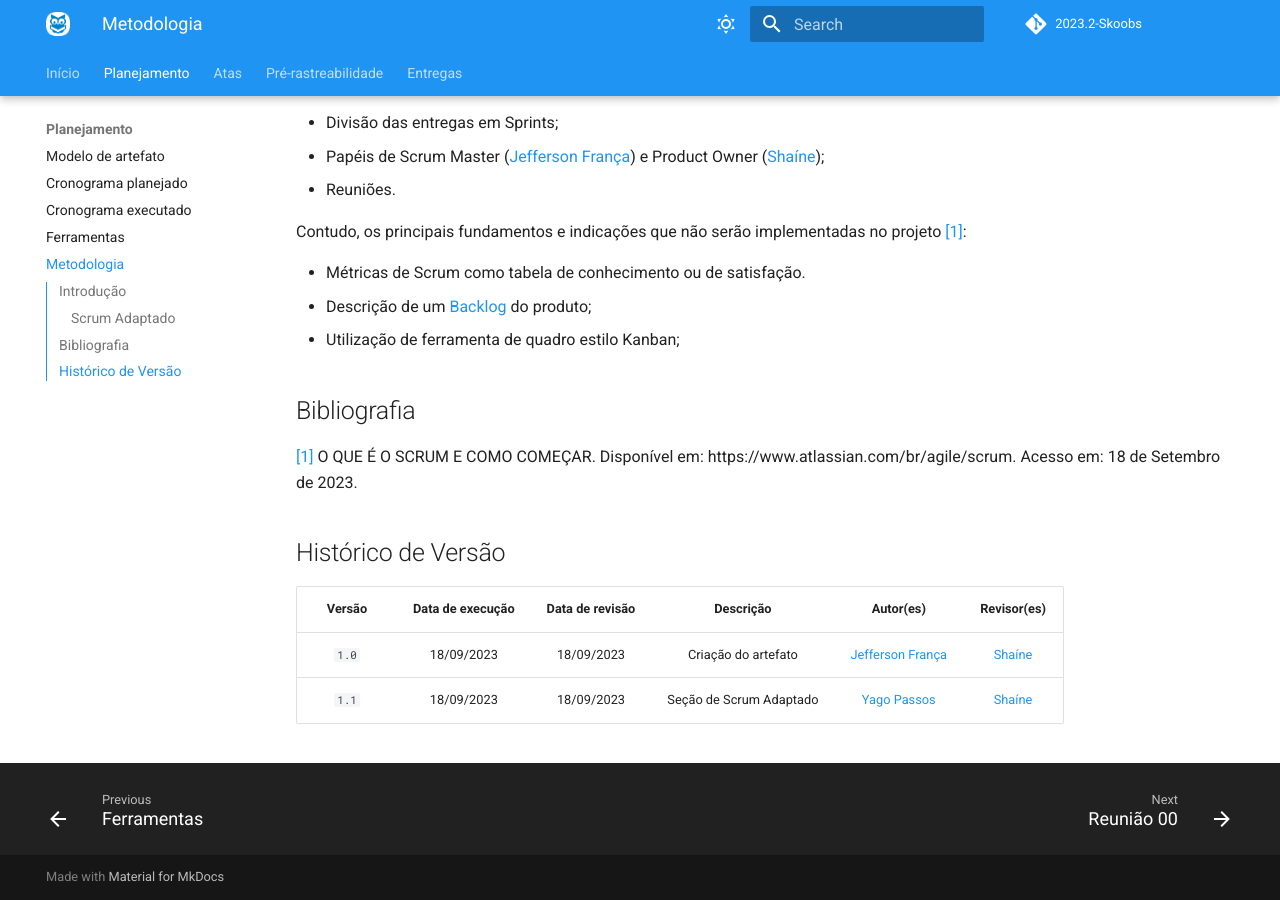
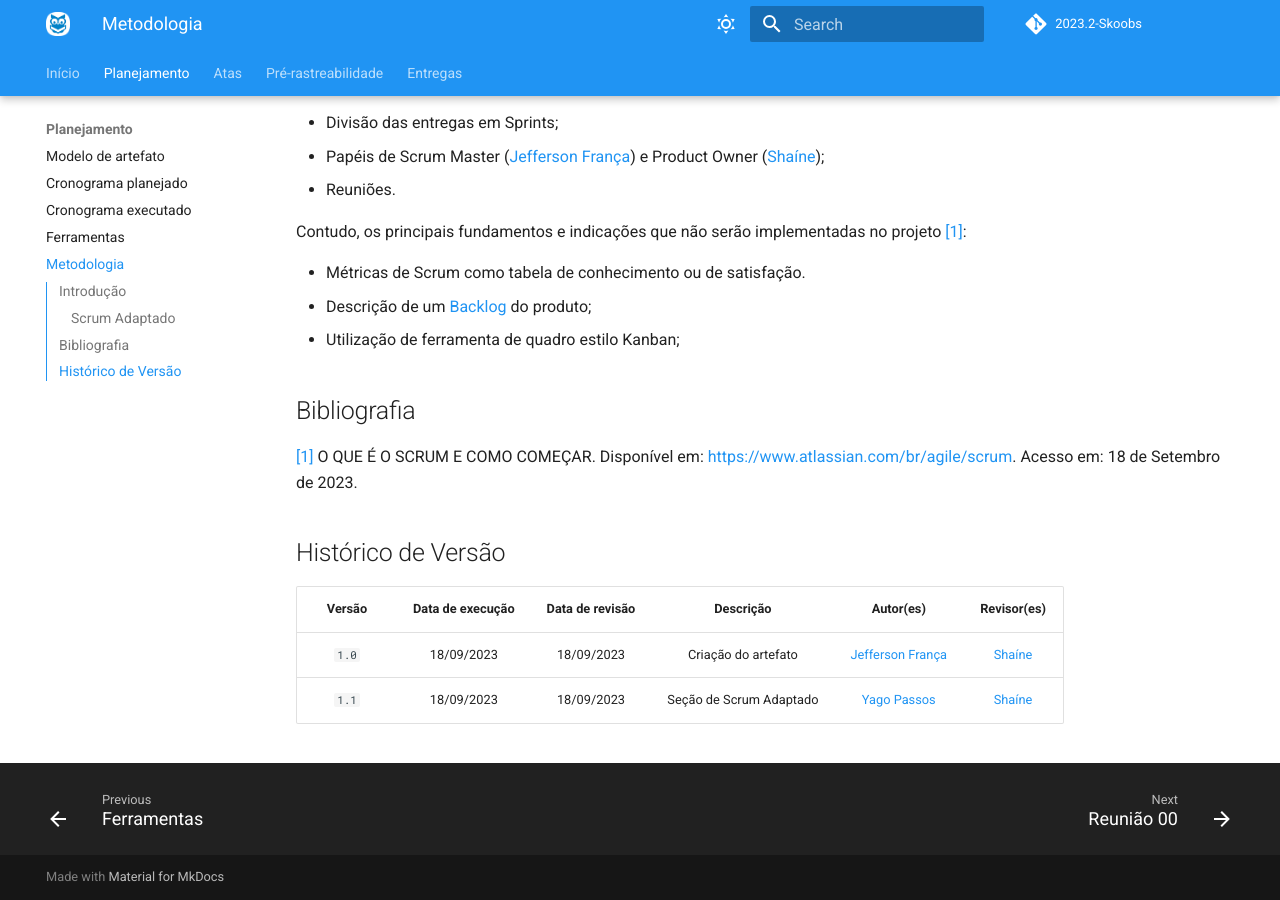
Before and after one commit to Requisitos-de-Software/2023.2-Skoob, an MkDocs documentation site: the page built from docs/planejamento/metodologia.md, in a window 1280 px wide and 900 px high, scrolled down 653 px. Built offline with MkDocs 1.6.1 and Material for MkDocs 9.7.7, drawn with Linux system fonts in a browser that asks for light colours; comment, search, counter and statistics services are not loaded.

Commit message:
corrigindo link da referencia bibliografica

```diff
--- a/docs/planejamento/metodologia.md
+++ b/docs/planejamento/metodologia.md
@@ -40,7 +40,7 @@ Exemplo:
 
 ## Bibliografia
 
-<a id="aa" href="#a">[1]</a> O QUE É O SCRUM E COMO COMEÇAR. Disponível em: https://www.atlassian.com/br/agile/scrum. Acesso em: 18 de Setembro de 2023.
+<a id="aa" href="#a">[1]</a> O QUE É O SCRUM E COMO COMEÇAR. Disponível em: <https://www.atlassian.com/br/agile/scrum>. Acesso em: 18 de Setembro de 2023.
 
 ## Histórico de Versão
 
```
